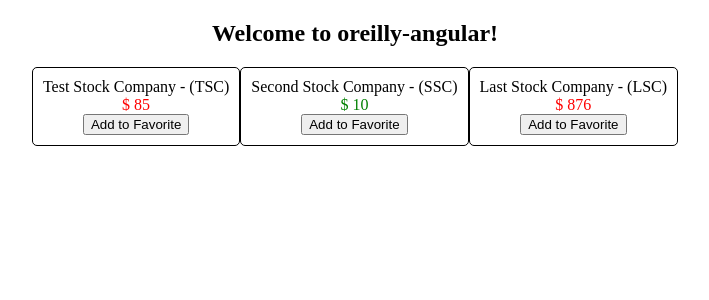
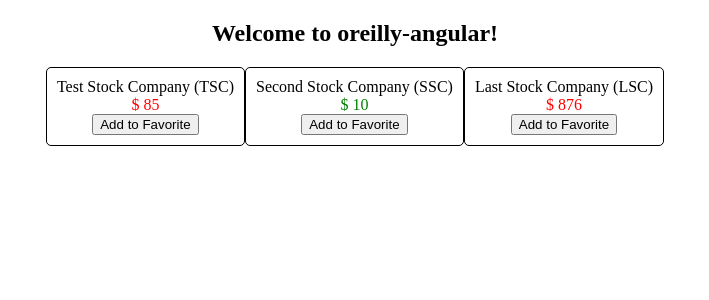
Before and after one commit to WengWeiHsiang/oreilly_angular, an Angular app: page / in a window 1280 px wide. Shown: the top 300 px of the page, without its empty margins (285-994 px from the left). Built offline with nearby package versions, Linux system fonts and the light colour scheme.

Commit message:
透過函數參考項目

```diff
--- a/src/app/stock/stock-item/stock-item.component.html
+++ b/src/app/stock/stock-item/stock-item.component.html
@@ -1,6 +1,6 @@
-<div class="stock-container" *ngFor="let stock of stocks; index as i">
+<div class="stock-container" *ngFor="let stock of stocks; index as i; trackBy: trackStockByCode">
   <div class="name">
-    {{stock.name}} - ({{stock.code}})
+    {{stock.name + ' (' + stock.code + ') '}}
   </div>
   <div class="price" [class]="stock.isPositiveChange()? 'positive' : 'negative'">
     $ {{stock.price}}
--- a/src/app/stock/stock-item/stock-item.component.ts
+++ b/src/app/stock/stock-item/stock-item.component.ts
@@ -27,4 +27,8 @@ export class StockItemComponent implements OnInit {
     console.log('We are toggling the favorite state for this stock', index, event);
     this.stocks[index].favorite = !this.stocks[index].favorite;
   }
+
+  trackStockByCode(index, stock) {
+    return stock.code;
+  }
 }
```
